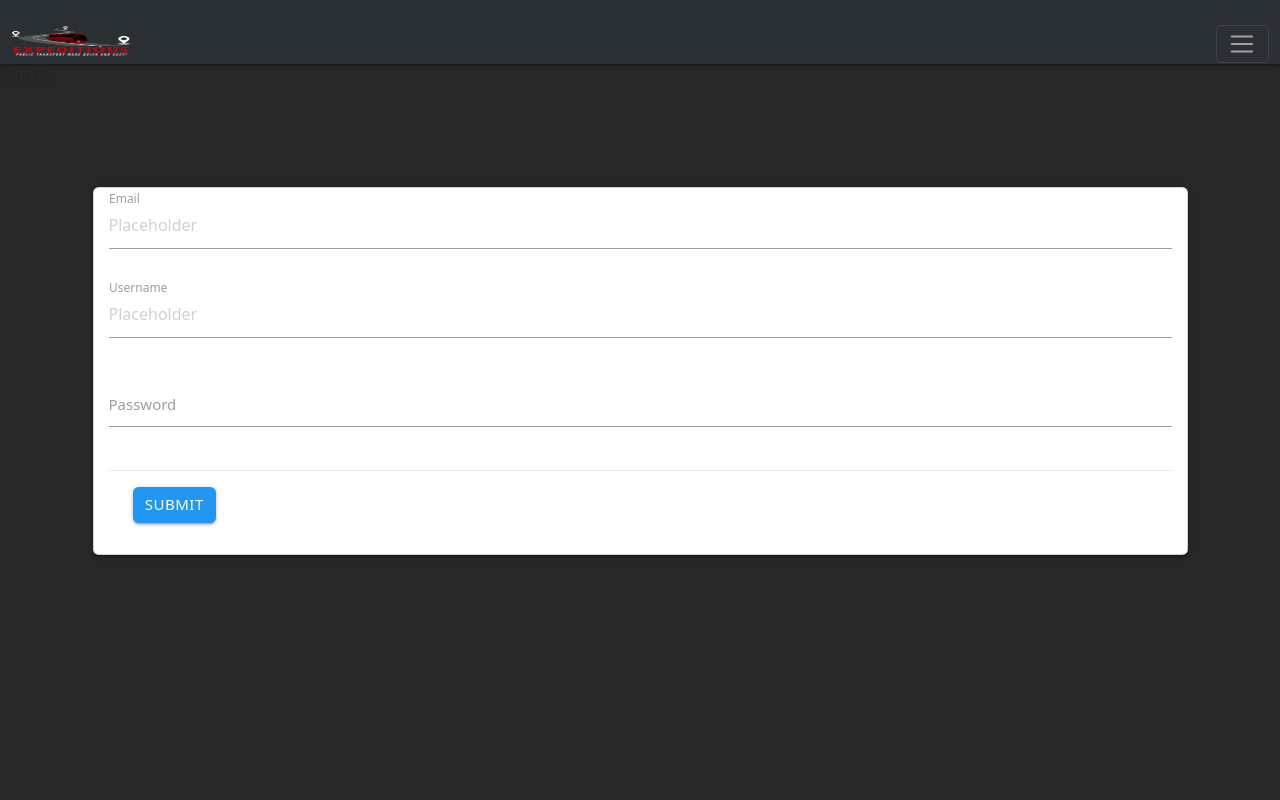
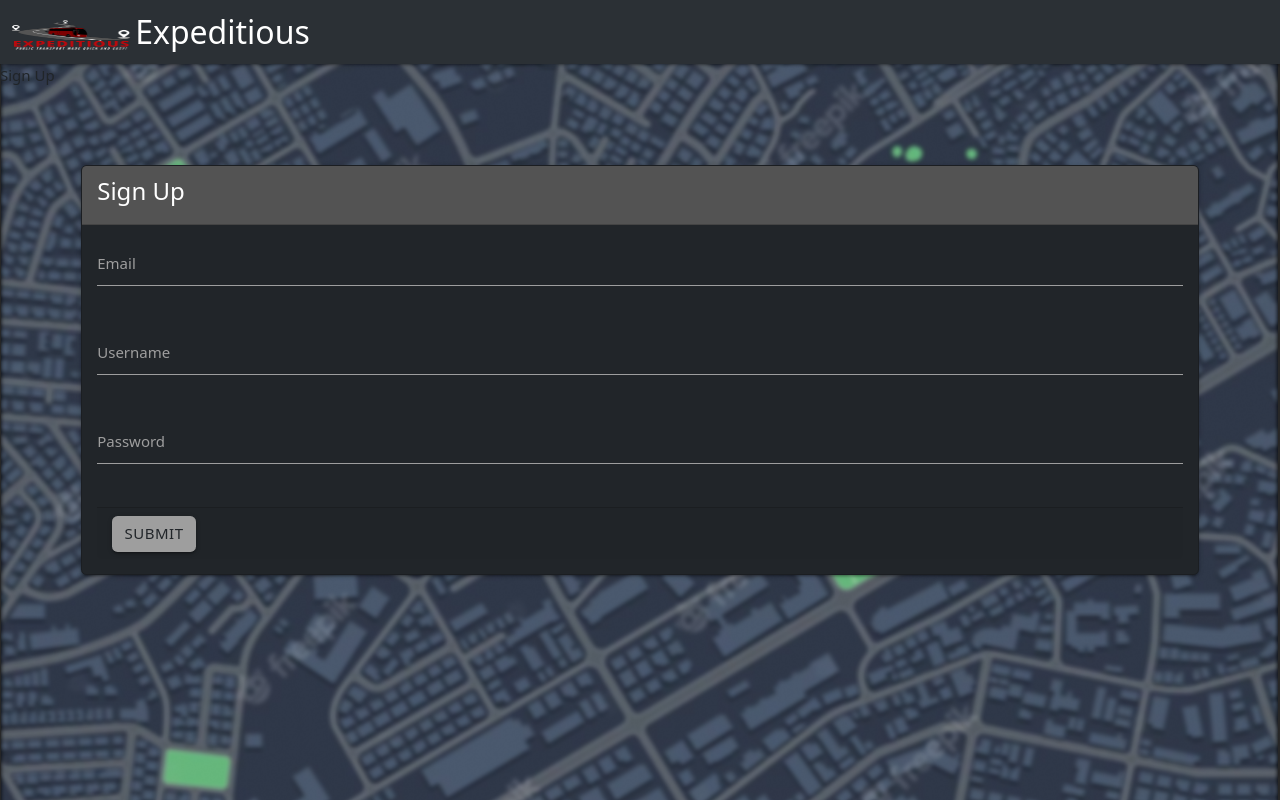
Before and after one commit to Ara-Ara-Arabians/info-2602-project-, a Flask app: page /signup in a window 1280 px wide. Run offline with Flask 3, Linux system fonts and the light colour scheme.

Commit message:
update signup

```diff
--- a/App/static/style.css
+++ b/App/static/style.css
@@ -1,3 +1,5 @@
 .bg{
     background-color: rgb(39, 39, 39);
+    background-image: url("/images/city-bg.png");
+    background-size: cover;
 }
--- a/App/templates/layout.html
+++ b/App/templates/layout.html
@@ -16,45 +16,10 @@
 
   </head>
   <body class="bg">
-    <nav class="navbar bg-dark  bg-body-tertiary" data-bs-theme="dark">
 
-      <div class="container-fluid">
-        <a class="center navbar-brand" href="#!">
-          <img src="/images/Logo-removebg-preview.png" width="120" height="60" class="d-inline-block ">
-        </a>
-        <button class="navbar-toggler" type="button" data-bs-toggle="offcanvas" data-bs-target="#offcanvasNavbar" aria-controls="offcanvasNavbar" aria-label="Toggle navigation">
-          <span class="navbar-toggler-icon"></span>
-        </button>
-        <div class="offcanvas offcanvas-end" tabindex="-1" id="offcanvasNavbar" aria-labelledby="offcanvasNavbarLabel">
-          <div class="offcanvas-header">
-            <h5 class="offcanvas-title" id="offcanvasNavbarLabel">Menu</h5>
-            <button type="button" class="btn-close" data-bs-dismiss="offcanvas" aria-label="Close"></button>
-          </div>
-          <div class="offcanvas-body">
-            <div><img src="/images/small-logo.png" class="justify-content-center" height="100" width="100" ></div>
-            <ul id="my-tabs" class="navbar-nav justify-content-end flex-grow-1 pe-3">
-              <li class="nav-item">
-                <a id="home-link" class="nav-link" href="/">Home</a>
-              </li>
-              <li class="nav-item">
-                <a id="login-link" class="nav-link" href="/login">Log In</a>
-              </li>
-              <li class="nav-item">
-                <a id="signup-link" class="nav-link" href="/signup">Signup</a>
-              </li>
-              <li class="nav-item">
-                <a id="logout-link" class="nav-link" href="/logout">Logout</a>
-              </li>
-            </ul>
-            <form id="search" method="post" action="/search" class="d-flex" role="search">
-              <input class="form-control me-2" type="text" placeholder="Search" name="search_term" aria-label="Search">
-              <button class="btn" type="submit">Search</button>
-            </form>
-          </div>
-        </div>
-      </div>
-    </nav>
-
+<!-- nav -->
+{% block nav %}{% endblock %}
+<!-- body    -->
 {% block page %}{% endblock %}
         <!-- <div class="nav-wrapper">
             <ul id="nav-mobile" class="left">
--- a/App/templates/signup.html
+++ b/App/templates/signup.html
@@ -7,33 +7,48 @@
         <li><a href="/login">Login</a></li>
     </ul>
 {% endblock %}
-
+{% block nav %}
+<nav class="nav bg-dark bg-body-tertiary" data-bs-theme="dark">
+  <div class="container-fluid">
+    <img src="/images/Logo-removebg-preview.png" width="120" height="60" class="d-inline-block ">
+    <a class="navbar-brand" href="#!" style="font-size:xx-large">
+      Expeditious
+    </a>
+  </div>
+</nav>
+{% endblock %}
 {% block content %}
-	<main class="container" style="margin-top: 100px">
-   <form class="card col s12" id="loginForm" method="POST" action="/signup" style="padding:1em">
-
-      <div class="row">
+<!-- <div class="row"> -->
+  <!-- <div style="background-image: url(/images/city-bg.png); background-size: cover;"> -->
+    <!-- <img src="/images/Logo-removebg-preview.png" width="120" height="60" class="d-inline-block "> -->
+  <!-- </div> -->
+	<main class="card text bg-dark" style="width:auto; margin-top:7%">
+    <div class="card-header" style="background-color: rgb(83, 83, 83);">
+      <div class="card-title text-white" style="font-weight:400;">Sign Up</div>
+    </div>
+   <form class="card-body" id="loginForm" method="POST" action="/signup" style="padding:1em">
+      <div class="row" >
         <div class="input-field col s12">
-          <input placeholder="Placeholder" name="email" type="email" class="validate">
-          <label for="first_name">Email</label>
+          <input name="email" type="email" class="validate form-control me-2" style="color:whitesmoke">
+          <label for="first_name" class="form-label">Email</label>
         </div>
       </div>
       <div class="row">
         <div class="input-field col s12">
-          <input placeholder="Placeholder" name="username" type="text" class="validate">
+          <input name="username" type="text" class="validate form-control me-2" style="color:whitesmoke">
           <label for="first_name">Username</label>
         </div>
       </div>
       <div class="row">
         <div class="input-field col s12">
-          <input name="password" type="password" class="validate">
+          <input name="password" type="password" class="validate form-control me-2" style="color:whitesmoke;">
           <label for="password">Password</label>
         </div>
       </div>
-      <div class="card-action">
-        <input type="submit" class="blue text-white btn">
+      <div class="card-footer">
+        <input type="submit" class="grey text btn">
       </div>
-
-  </form>
-</main>
-{% endblock %}
+    </form>
+  </main>
+<!-- </div> -->
+{% endblock %}
```
Also changed, not shown: App/templates/index.html (+47 -2 lines), images/city-bg.png (added).
